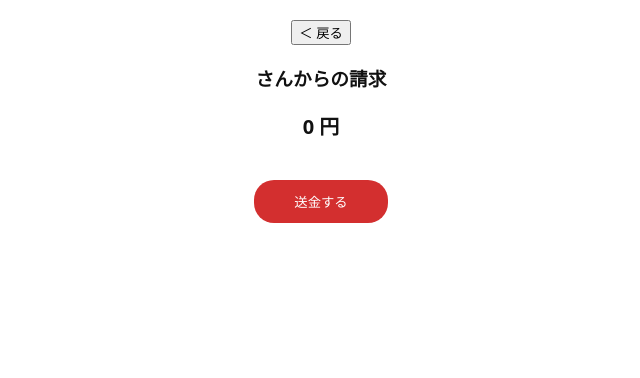
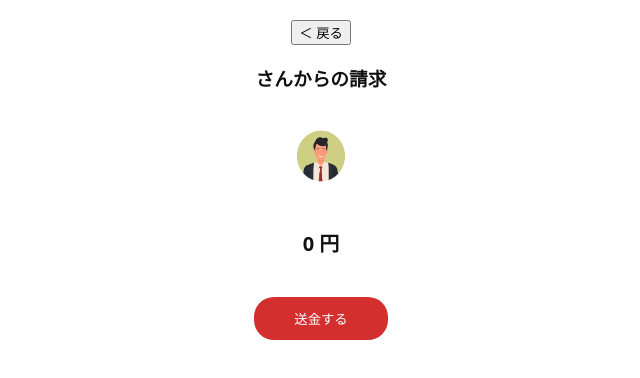
Before and after one commit to Bridge-wkk/team-vitamin-sea-project, a React (Create React App) app: page /payrequest in a window 1280 px wide. Shown: the top 378 px of the page, without its empty margins (319-959 px from the left). Built offline with nearby package versions, Linux system fonts and the light colour scheme; data requests are answered from the project's data file; sample sign-in values are in the browser's storage.

Commit message:
いろいろ改善

```diff
--- a/src/CreateRequest.js
+++ b/src/CreateRequest.js
@@ -1,9 +1,9 @@
+// src/CreateRequest.js
 import React, { useState } from "react";
 import { useNavigate } from "react-router-dom";
 import "./App.css";
 import "./CreateRequest.css";
 
-// ★ 引数を user から loginUser に変更
 const CreateRequest = ({ loginUser }) => {
   const navigate = useNavigate();
 
@@ -11,7 +11,6 @@ const CreateRequest = ({ loginUser }) => {
   const [message, setMessage] = useState("");
 
   const handleCreate = async () => {
-    // ★ ガード：loginUser が無い場合は処理を中断する
     if (!loginUser) {
       alert("ログイン情報が取得できません。一度トップに戻ってください。");
       return;
@@ -19,11 +18,11 @@ const CreateRequest = ({ loginUser }) => {
     if (!amount) return;
 
     const requestData = {
-      requesterId: loginUser.id, // ★ ここを loginUser に修正
+      requesterId: loginUser.id,
       requesterName: loginUser.name,
       amount: Number(amount),
       message,
-      createdAt: new Date().toISOString()
+      createdAt: new Date().toISOString(),
     };
 
     try {
@@ -31,25 +30,25 @@ const CreateRequest = ({ loginUser }) => {
       await fetch("http://localhost:3010/requests", {
         method: "POST",
         headers: { "Content-Type": "application/json" },
-        body: JSON.stringify(requestData)
+        body: JSON.stringify(requestData),
       });
 
-      // 請求リンク生成
-      const link = `/payrequest?from=${encodeURIComponent(
-        loginUser.name
-      )}&amount=${amount}&message=${encodeURIComponent(message)}`;
+      // ★請求リンク生成：requesterId を追加（これが重要）
+      const link = `/payrequest?requesterId=${encodeURIComponent(
+        loginUser.id
+      )}&from=${encodeURIComponent(loginUser.name)}&amount=${encodeURIComponent(
+        amount
+      )}&message=${encodeURIComponent(message)}`;
 
       navigate("/requestcomplete", {
-        state: { link }
+        state: { link },
       });
-
     } catch (err) {
       alert("請求の保存に失敗しました");
       console.error(err);
     }
   };
 
-  // ★ 読み込み中ガード
   if (!loginUser) return <div className="page">読み込み中...</div>;
 
   return (
--- a/src/Login.js
+++ b/src/Login.js
@@ -1,11 +1,15 @@
-// src/Login.js
 import React, { useState } from "react";
-import { useNavigate } from "react-router-dom";
+import { useNavigate, useLocation } from "react-router-dom";
 import "./App.css";
 import "./Login.css";
 
 const Login = ({ setLoginUser }) => {
   const navigate = useNavigate();
+  const location = useLocation();
+
+  // PayRequest から渡された「戻り先」
+  const redirectTo = location.state?.redirectTo;
+
   const [id, setId] = useState("");
   const [password, setPassword] = useState("");
 
@@ -15,22 +19,17 @@ const Login = ({ setLoginUser }) => {
       return;
     }
 
-    // friendsからIDが一致するユーザーを取得
     fetch(`http://localhost:3010/friends?id=${id}`)
       .then((res) => res.json())
       .then((data) => {
-        // IDが存在し、かつパスワードが一致するかチェック
         if (data.length > 0 && data[0].password === password) {
           const user = data[0];
 
-          // ★1. ブラウザにIDを保存（リロード対策）
-          localStorage.setItem('loginUserId', user.id);
-
-          // ★2. 親(Routers)の状態を更新。これが無いと /home に行っても戻されます
+          localStorage.setItem("loginUserId", user.id);
           setLoginUser(user);
 
-          // ★3. ホームへ移動
-          navigate("/home");
+          // ★ここがポイント：戻り先があればそこへ、なければ /home
+          navigate(redirectTo ?? "/home", { replace: true });
         } else {
           alert("IDまたはパスワードが間違っています");
         }
@@ -44,17 +43,36 @@ const Login = ({ setLoginUser }) => {
   return (
     <div className="page">
       <div className="screen">
-        <h2 className="screen-title" style={{ textAlign: "center", marginTop: "40px" }}>ログイン</h2>
+        <h2 className="screen-title" style={{ textAlign: "center", marginTop: "40px" }}>
+          ログイン
+        </h2>
+
         <div style={{ padding: "0 20px" }}>
           <div className="form-group" style={{ marginBottom: "20px" }}>
             <label className="input-label">ユーザーID</label>
-            <input type="text" className="text-input" value={id} onChange={(e) => setId(e.target.value)} placeholder="例: 1" />
+            <input
+              type="text"
+              className="text-input"
+              value={id}
+              onChange={(e) => setId(e.target.value)}
+              placeholder="例: 1"
+            />
           </div>
+
           <div className="form-group" style={{ marginBottom: "30px" }}>
             <label className="input-label">パスワード</label>
-            <input type="password" className="text-input" value={password} onChange={(e) => setPassword(e.target.value)} placeholder="半角英数字を入力してください"/>
+            <input
+              type="password"
+              className="text-input"
+              value={password}
+              onChange={(e) => setPassword(e.target.value)}
+              placeholder="半角英数字を入力してください"
+            />
           </div>
-          <button className="login-btn" onClick={handleLogin}>ログイン</button>
+
+          <button className="login-btn" onClick={handleLogin}>
+            ログイン
+          </button>
         </div>
       </div>
     </div>
--- a/src/PayRequest.js
+++ b/src/PayRequest.js
@@ -1,30 +1,66 @@
-import React from "react";
-import { useNavigate, useSearchParams } from "react-router-dom";
+// src/PayRequest.js
+import React, { useEffect, useState } from "react";
+import { useNavigate, useSearchParams, useLocation } from "react-router-dom";
 
-const PayRequest = () => {
+const PayRequest = ({ loginUser }) => {
   const navigate = useNavigate();
+  const location = useLocation();
   const [params] = useSearchParams();
 
-  const requesterName = params.get("from") ?? "";
+  const requesterId = params.get("requesterId") ?? "";
+  const requesterNameFromQuery = params.get("from") ?? "";
   const amountStr = params.get("amount") ?? "0";
   const amount = Number(amountStr);
   const message = params.get("message") ?? "";
 
-  // Step6Screen が要求する形に合わせて用意
-  // （本来は icon もユーザー情報から取る）
-  const selectedUser = {
-    name: requesterName,
-    icon: "https://placehold.jp/150x150.png" // 仮画像
-  };
+  const [selectedUser, setSelectedUser] = useState(null);
+
+  // 1) 未ログインならログインへ飛ばす（戻り先付き）
+  useEffect(() => {
+    if (!loginUser) {
+      navigate("/", {
+        replace: true,
+        state: { redirectTo: location.pathname + location.search },
+      });
+    }
+  }, [loginUser, navigate, location.pathname, location.search]);
+
+  // 2) ログイン後：requesterId から friends を取得して icon を決める
+  useEffect(() => {
+    if (!loginUser) return;
+
+    // requesterId が無い古いリンク対策（最低限表示はできるようにする）
+    if (!requesterId) {
+      setSelectedUser({
+        name: requesterNameFromQuery,
+        icon: "/images/human1.png", // フォールバック（適宜変更OK）
+      });
+      return;
+    }
+
+    fetch(`http://localhost:3010/friends/${requesterId}`)
+      .then((res) => res.json())
+      .then((friend) => {
+        setSelectedUser({
+          name: friend?.name ?? requesterNameFromQuery,
+          icon: friend?.icon ?? "/images/human1.png",
+        });
+      })
+      .catch((err) => {
+        console.error("friends取得エラー:", err);
+        setSelectedUser({
+          name: requesterNameFromQuery,
+          icon: "/images/human1.png",
+        });
+      });
+  }, [loginUser, requesterId, requesterNameFromQuery]);
+
+  // loginUser と selectedUser が揃うまで描画しない
+  if (!loginUser || !selectedUser) return null;
 
   const handleSend = () => {
-    // 送金完了画面へ遷移（stateで渡す）
     navigate("/step6", {
-      state: {
-        selectedUser,
-        amount,
-        message
-      }
+      state: { selectedUser, amount, message },
     });
   };
 
@@ -32,7 +68,21 @@ const PayRequest = () => {
     <div style={{ padding: "20px", textAlign: "center" }}>
       <button onClick={() => navigate("/home")}>＜ 戻る</button>
 
-      <h3>{requesterName} さんからの請求</h3>
+      <h3>{selectedUser.name} さんからの請求</h3>
+
+      {/* ★相手のアイコン（DB由来） */}
+      <img
+        src={selectedUser.icon}
+        alt=""
+        style={{
+          width: "70px",
+          height: "70px",
+          borderRadius: "50%",
+          objectFit: "cover",
+          marginTop: "12px",
+          marginBottom: "12px",
+        }}
+      />
 
       <p style={{ fontSize: "20px", fontWeight: "bold" }}>
         {Number.isFinite(amount) ? amount.toLocaleString() : "0"} 円
@@ -48,7 +98,7 @@ const PayRequest = () => {
           color: "#fff",
           border: "none",
           borderRadius: "20px",
-          cursor: "pointer"
+          cursor: "pointer",
         }}
         onClick={handleSend}
       >
--- a/src/Routers.js
+++ b/src/Routers.js
@@ -1,17 +1,16 @@
 // src/Routers.js
 import React, { useState, useEffect } from "react";
-import { BrowserRouter, Routes, Route, Navigate } from "react-router-dom";
+import { BrowserRouter, Routes, Route } from "react-router-dom";
 
 // --- 各画面のインポート ---
 import App from "./App";
 import Login from "./Login";
 import RecipientList from "./RecipientList";
 import Step4Screen from "./STEP4";
-import Step6Screen from './step6';
+import Step6Screen from "./step6";
 import CreateRequest from "./CreateRequest";
 import RequestComplete from "./RequestComplete";
 import PayRequest from "./PayRequest";
-import TransactionHistory from "./TransactionHistory";
 
 function Routers() {
   const [loginUser, setLoginUser] = useState(null);
@@ -19,15 +18,16 @@ function Routers() {
 
   // 1. ページ読み込み時にログイン情報を復元する
   useEffect(() => {
-    const savedId = localStorage.getItem('loginUserId');
+    const savedId = localStorage.getItem("loginUserId");
+
     if (savedId) {
       fetch(`http://localhost:3010/friends/${savedId}`)
-        .then(res => res.json())
-        .then(data => {
+        .then((res) => res.json())
+        .then((data) => {
           setLoginUser(data);
           setLoading(false);
         })
-        .catch(err => {
+        .catch((err) => {
           console.error("復元エラー:", err);
           setLoading(false);
         });
@@ -36,7 +36,7 @@ function Routers() {
     }
   }, []);
 
-  // 読み込み中は何も表示しない（真っ白を防ぐ）
+  // 読み込み中は描画しない（復元が終わるまで待つ）
   if (loading) return null;
 
   return (
@@ -45,39 +45,31 @@ function Routers() {
         {/* ログイン画面 */}
         <Route path="/" element={<Login setLoginUser={setLoginUser} />} />
 
-        {/* 各画面へ loginUser という名前でデータを配る */}
+        {/* ホーム */}
+        <Route path="/home" element={<App loginUser={loginUser} />} />
+
+        {/* 宛先一覧 */}
         <Route
-          path="/home"
-          element={loginUser ? <App loginUser={loginUser} /> : <Navigate to="/" />}
+          path="/recipientlist"
+          element={<RecipientList loginUser={loginUser} />}
         />
 
+        {/* Step4 */}
+        <Route path="/step4" element={<Step4Screen loginUser={loginUser} />} />
+
+        {/* 請求リンク作成 */}
         <Route
-          path="/recipientlist"
-          element={loginUser ? <RecipientList loginUser={loginUser} /> : <Navigate to="/" />}
+          path="/createrequest"
+          element={<CreateRequest loginUser={loginUser} />}
         />
 
+        {/* 請求リンク踏んだ先（未ログインなら中でログインへ飛ばす） */}
         <Route
-          path="/step4"
-          element={loginUser ? <Step4Screen loginUser={loginUser} /> : <Navigate to="/" />}
+          path="/payrequest"
+          element={<PayRequest loginUser={loginUser} />}
         />
 
-        <Route
-          path="/payrequest"
-          element={loginUser ? <PayRequest loginUser={loginUser} /> : <Navigate to="/" />}
-        />
-
-        <Route
-          path="/createrequest"
-          element={loginUser ? <CreateRequest loginUser={loginUser} /> : <Navigate to="/" />}
-
-        />
-
-        <Route
-         path="/transactionhistory"
-         element={loginUser ? <TransactionHistory loginUser={loginUser} />  : <Navigate to="/login" />}
-
-        />
-
+        {/* 送金完了画面など */}
         <Route path="/step6" element={<Step6Screen />} />
         <Route path="/requestcomplete" element={<RequestComplete />} />
       </Routes>
```
